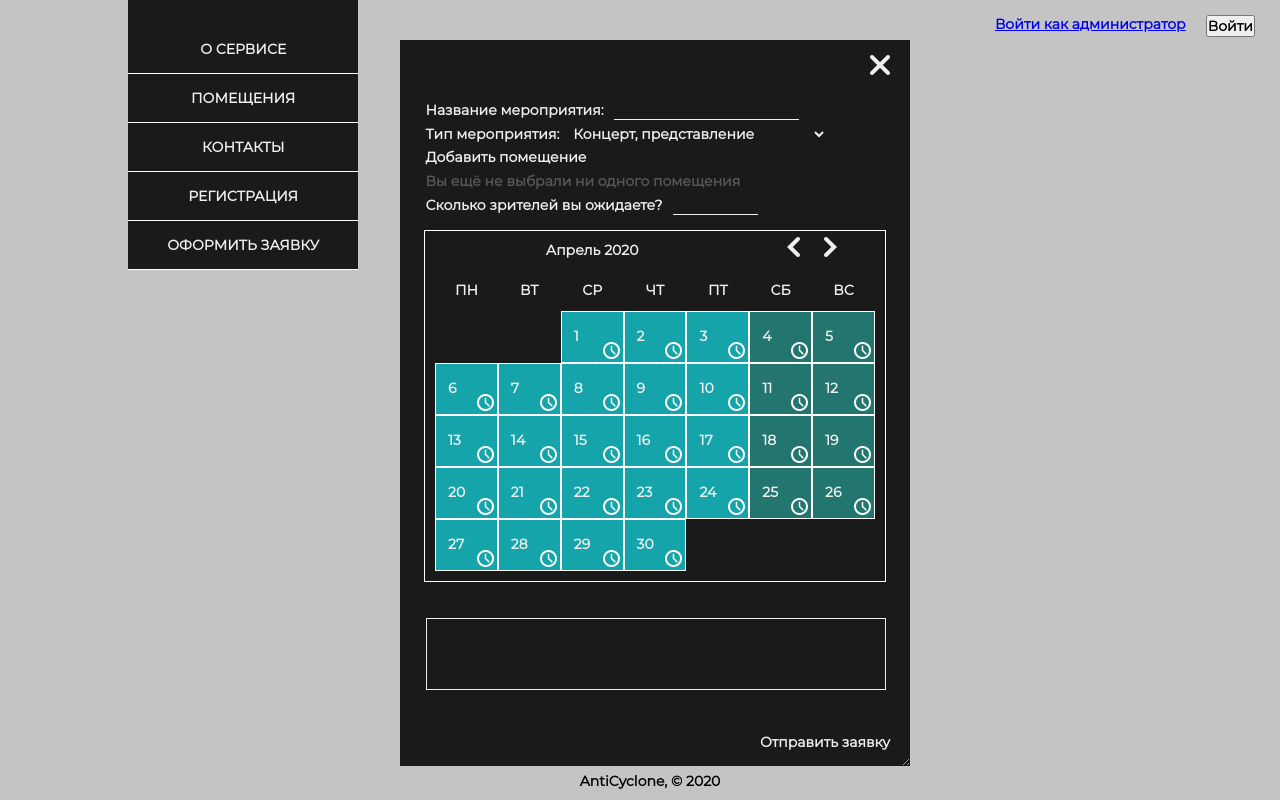
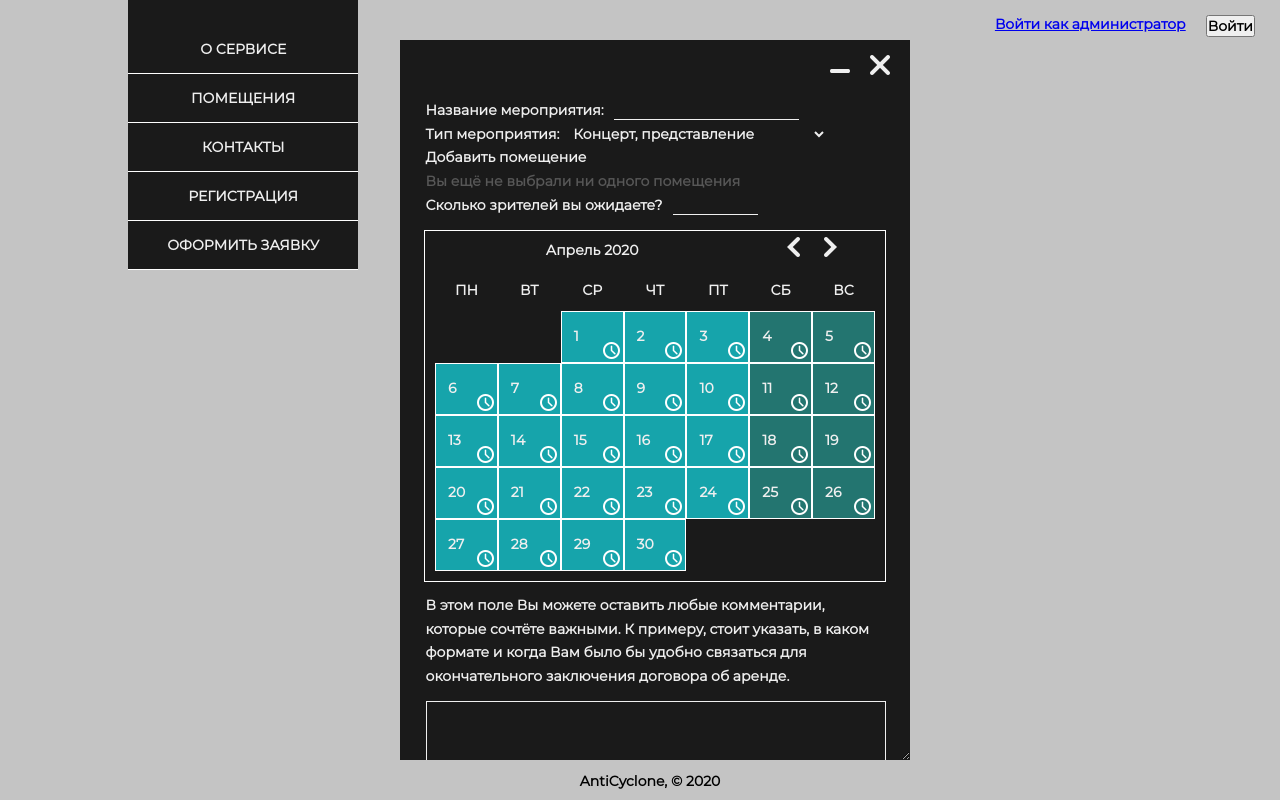
Before and after one commit to SiburArenda/frontend, a React (Create React App) app: page /signup in a window 1280 px wide. Both pictures are taken after a click on the button "ОФОРМИТЬ ЗАЯВКУ". Built offline with nearby package versions, Linux system fonts and the light colour scheme; the HTML template or start-up script is replaced by a standard one.

Commit message:
Hints, comment styling and label, minify button

```diff
--- a/src/components/TimeSelectDialogue.js
+++ b/src/components/TimeSelectDialogue.js
@@ -64,7 +64,7 @@ class TimeSelectDialogue extends Component {
                     onChange={(e) => {this.props.setForAll(e)}}
                     ref={checkBoxRef}
                 />
-                <label>Установить такие временные рамки для всех выбранных дней</label><br/>
+                <label>Установить такие временные рамки для всех выбранных дат</label><br/>
                 <button onClick={()=> {this.props.closeTimeSelectDialogue()}}>OK</button>
             </div>
         );
--- a/src/components/client/ApplicationForm.js
+++ b/src/components/client/ApplicationForm.js
@@ -4,6 +4,8 @@ import {Room, TypeOfEvent} from '../../functional/EnumsAndConsts'
 import Calendar from "../Calendar";
 import '../../resource/styles/ApplicationForm.css'
 import '../../resource/styles/Main.css'
+import Hint from "./Hint";
+import {BrowserRouter as Router} from "react-router-dom";
 
 class FromTo {
     constructor(from, to) {
@@ -31,27 +33,69 @@ class ApplicationForm extends Component {
         offsetY: 0,
         dragged: false,
         resized: false,
-        showPickRoom: false
+        showPickRoom: false,
+        showHint: false,
+        whichHint: '',
+        hintX: 0,
+        hintY: 0,
+        minimized: false
     };
 
-    position = {
+    manageableStyle = {
         top: '40px',
         left: '400px'
     };
 
+    getHintText = () => {
+        switch (this.state.whichHint) {
+            case 'closeBtn':
+                return 'Если Вы закроете неотправленную заявку, введённая информация не сохранится';
+            case 'minBtn':
+                return 'Свернуть';
+        }
+    };
+
     render() {
         return (
+            <Router>
+                {
+                    this.state.minimized
+                        ?
+                        <div>jopa</div> // minified AppForm
+                        :
                         <div id='application-form'
                              className='drag-detector'
-                 style={this.position}
+                             style={this.manageableStyle}
                              onMouseDown={e => this.startFormDrag(e)}
                              onMouseMove={e => this.dragForm(e)}
                              onMouseUp={() => this.stopDrag()}
                              onMouseLeave={() => this.stopDrag()}
                         >
                             <div className='btn-pusher drag-detector'>
-                    <button onClick={this.props.closeAppWindow} id='close-btn'>{''}</button>
+                                <button
+                                    onClick={this.props.closeAppWindow}
+                                    onMouseEnter={e => this.showHint(e, 'closeBtn')}
+                                    onMouseLeave={() => this.closeHint()}
+                                    id='close-btn'
+                                >
+                                </button>
+                                <button
+                                    onClick={() => this.minimize()}
+                                    onMouseEnter={e => this.showHint(e, 'minBtn')}
+                                    onMouseLeave={() => this.closeHint()}
+                                    id='minimize-btn'
+                                >
+                                </button>
                             </div>
+                            {this.state.showHint
+                                ?
+                                <Hint
+                                    hintText={this.getHintText()}
+                                    x={this.state.hintX}
+                                    y={this.state.hintY}
+                                />
+                                : null
+                            }
                             <br/>
                             <div className='block-container ninety-container drag-detector'>
                                 <label className='drag-detector'>Название мероприятия:</label>
@@ -132,7 +176,14 @@ class ApplicationForm extends Component {
                                     null
                                 }
                             </div>
-                <Calendar ref={this.calendarRef}/><br/>
+                            <Calendar ref={this.calendarRef}/>
+                            <div className='block-container ninety-container drag-detector'>
+                                <label>
+                                    В этом поле Вы можете оставить любые комментарии, которые сочтёте важными. К
+                                    примеру, стоит указать, в каком формате и когда Вам было бы удобно связаться для
+                                    окончательного заключения договора об аренде.
+                                </label>
+                            </div>
                             <div className='block-container ninety-container drag-detector'>
                     <textarea
                         name='comment'
@@ -140,7 +191,6 @@ class ApplicationForm extends Component {
                         className='big-text-input'
                     />
                             </div>
-                <br/>
                             <div className='btn-pusher drag-detector'>
                                 <button
                                     id='send-btn'
@@ -150,6 +200,9 @@ class ApplicationForm extends Component {
                                 </button>
                             </div>
                         </div>
+                }
+            </Router>
+
         );
     }
 
@@ -329,6 +382,27 @@ class ApplicationForm extends Component {
             rooms: noRoom
         })
     };
+
+    showHint = (e, which) => {
+        this.setState({
+            showHint: true,
+            whichHint: which,
+            hintX: +e.clientX,
+            hintY: +e.clientY
+        })
+    };
+
+    closeHint = () => {
+        this.setState({
+            showHint: false
+        })
+    };
+
+    minimize = () => {
+        this.setState({
+            minimized: true
+        })
+    }
 }
 
 ApplicationForm.propTypes = {
--- a/src/components/client/ClientMainContent.js
+++ b/src/components/client/ClientMainContent.js
@@ -1,6 +1,6 @@
 import React, {Component} from 'react';
 import PropTypes from 'prop-types';
-import {Route} from "react-router-dom";
+import {Route, BrowserRouter as Router} from "react-router-dom";
 import About from "./About";
 import Rooms from "./Rooms";
 import Contacts from "./Contacts";
@@ -18,7 +18,7 @@ class ClientMainContent extends Component {
 
     render() {
         return (
-            <React.Fragment>
+            <Router>
                 <Route
                     path="/"
                     exact
@@ -48,7 +48,7 @@ class ClientMainContent extends Component {
                     ? <LogIn closeLogInForm={this.props.closeLogInForm} storeResponse={this.storeResponse}/>
                     : null
                 }
-            </React.Fragment>
+            </Router>
         );
     }
 
--- a/src/components/client/ClientNavList.js
+++ b/src/components/client/ClientNavList.js
@@ -1,12 +1,19 @@
 import React, {Component} from 'react';
 import PropTypes from 'prop-types';
-import {Link} from "react-router-dom";
+import {Link, BrowserRouter as Router} from "react-router-dom";
+import Hint from "./Hint";
 
 class ClientNavList extends Component {
 
+    state = {
+        hintX: 0,
+        hintY: 0,
+        showAppFormHint: false
+    };
+
     render() {
         return (
-            <React.Fragment>
+            <Router>
                 <li>
                     <Link to='/' className='hover-text'>О сервисе</Link>
                 </li>
@@ -23,12 +30,30 @@ class ClientNavList extends Component {
                     <button
                         onClick={() => this.props.openApplicationForm()}
                         className='hover-text'
+                        onMouseEnter={e => this.showHint(e)}
+                        onMouseLeave={() => this.setState({showAppFormHint: false})}
                     >
                         Оформить заявку
                     </button>
+                    {this.state.showAppFormHint
+                        ? <Hint
+                            hintText={'Окно заполнения заявки откроется параллельно с остальным содержимым сервиса' +
+                        ' - Вы сможете переходить по разделам, не закрывая его и не заполняя заново!'}
+                            x={this.state.hintX}
+                            y={this.state.hintY}/>
+                        : null}
                 </li>
-            </React.Fragment>
+            </Router>
         );
+    }
+
+
+    showHint = (e) => {
+        this.setState({
+            hintX: +e.clientX,
+            hintY: +e.clientY,
+            showAppFormHint: true
+        })
     }
 }
 
--- /dev/null
+++ b/src/components/client/Hint.js
@@ -0,0 +1,26 @@
+import React, {Component} from 'react';
+import PropTypes from 'prop-types';
+
+class Hint extends Component {
+
+    position = {
+        top: (+this.props.y + 8) + 'px',
+        left: (+this.props.x + 8) + 'px'
+    };
+
+    render() {
+        return (
+            <div className='hint' style={this.position}>
+                {this.props.hintText}
+            </div>
+        );
+    }
+}
+
+Hint.propTypes = {
+    hintText: PropTypes.string.isRequired,
+    x: PropTypes.number.isRequired,
+    y: PropTypes.number.isRequired
+};
+
+export default Hint;
--- a/src/resource/styles/ApplicationForm.css
+++ b/src/resource/styles/ApplicationForm.css
@@ -1,5 +1,10 @@
+*{
+    overflow: visible;
+}
+
 #application-form{
     min-height: 120px;
+    max-height: 90%;
     width: 510px;
     background-color: #1a1a1a;
     position: absolute;
@@ -8,7 +13,8 @@
     font-weight: normal;
     color: #efefef;
     resize: vertical;
-    overflow: auto;
+    overflow: hidden scroll;
+    display: inline-block;
 }
 
 #close-btn{
@@ -92,13 +98,13 @@ select{
 
 .big-text-input{
     background: transparent;
-    padding: 5px 10px;
+    alignment: center;
+    padding: 5px 2%;
     border: #efefef solid 1px;
     color: #efefef;
-    width: 438px;
     resize: none;
+    width: 96%;
     height: 60px;
-    margin: auto;
 }
 
 #send-btn{
@@ -123,3 +129,16 @@ select{
 .block-container{
     margin: 0 auto 12px auto;
 }
+
+#minimize-btn{
+    background: center no-repeat url("../img/appFormMinBtn.png");
+    width: 20px;
+    height: 20px;
+    border: none;
+    margin-top: 15px;
+    margin-right: 20px;
+}
+
+#minimize-btn:hover{
+    background-image: url("../img/appFormMinBtnHvr.png");
+}
--- a/src/resource/styles/Main.css
+++ b/src/resource/styles/Main.css
@@ -46,6 +46,7 @@ nav li{
 
 body{
     background-color: #c4c4c4;
+    overflow: hidden;
 }
 
 header{
@@ -77,3 +78,16 @@ footer{
     padding-top: 30px;
     height: 100%;
 }
+
+.hint{
+    z-index: 6;
+    position: fixed;
+    padding: 5px 8px;
+    background-color: #efefef;
+    color: #1a1a1a;
+    font-size: 12px;
+    width: fit-content;
+    max-width: 250px;
+    line-height: 1.4em;
+    text-align: left;
+}
--- a/src/resource/styles/TimeSelectDialogue.css
+++ b/src/resource/styles/TimeSelectDialogue.css
@@ -10,4 +10,5 @@
     line-height: 25px;
     padding-top: 5px;
     padding-bottom: 15px;
+    text-align: left;
 }
```
Also changed, not shown: src/resource/img/appFormMinBtn.png (added), src/resource/img/appFormMinBtnHvr.png (added). Lines whose indentation alone changed are shown as unchanged.
